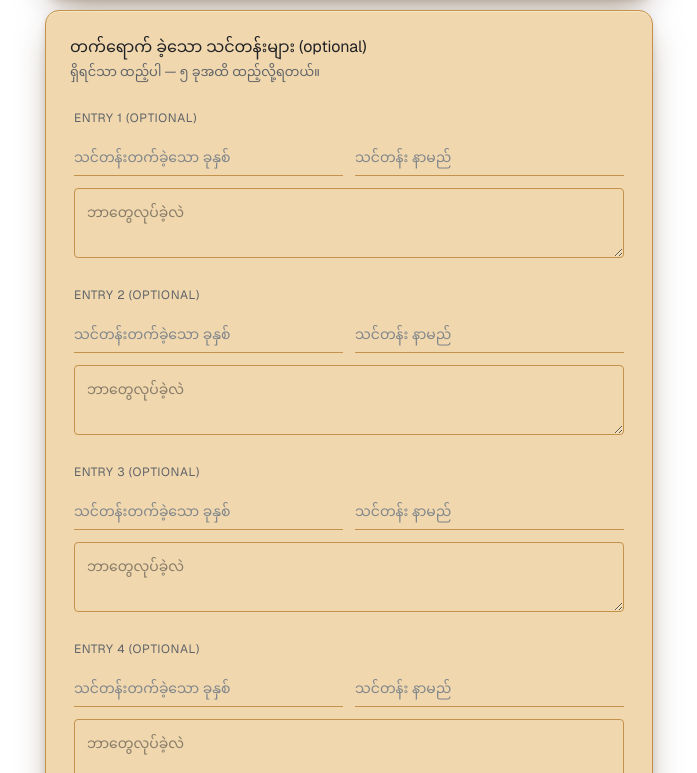
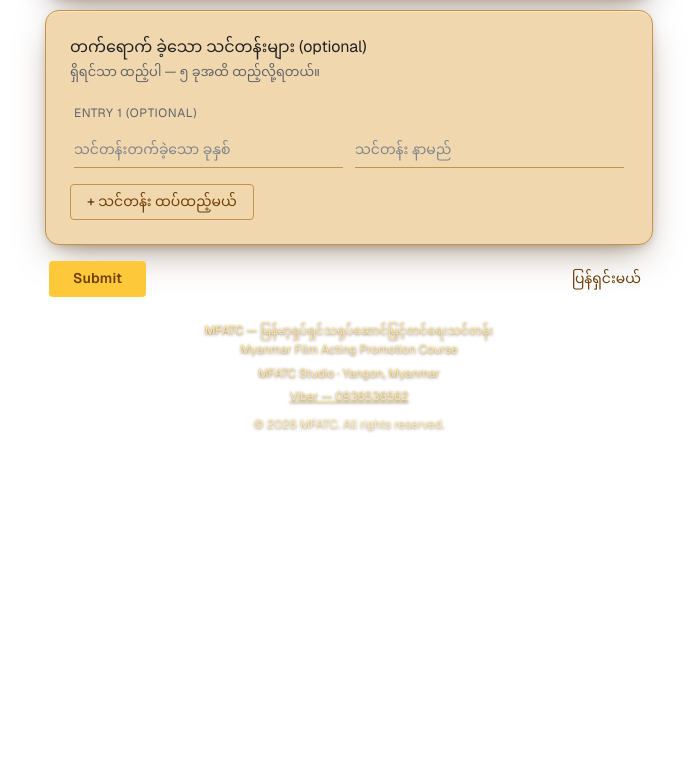
Before and after one commit to Brilliant-Dev-Studio/mfatc-media, a Next.js app: page / in a window 1280 px wide. Shown: the part 3467-4240 px from the top of the page, without its empty margins (291-988 px from the left). After the commit the page ends 3941 px from the top, so only its background shows below. Built offline with nearby package versions, Linux system fonts and the light colour scheme.

Commit message:
fix:update

```diff
--- a/app/admin/AdminDashboard.tsx
+++ b/app/admin/AdminDashboard.tsx
@@ -277,7 +277,6 @@ function Detail({ sub }: { sub: Submission }) {
                       <span className="text-xs text-muted">{e.period}</span>
                     </div>
                     <div className="text-xs text-muted">{e.organization}</div>
-                    {e.description && <p className="mt-1.5 text-xs">{e.description}</p>}
                   </li>
                 ))}
               </ul>
--- a/app/admin/print/page.tsx
+++ b/app/admin/print/page.tsx
@@ -130,7 +130,6 @@ function TalentPage({ sub }: { sub: Submission }) {
                   <span className="mag-exp-title">{e.title || "—"}</span>
                   {e.organization ? <> · {e.organization}</> : null}
                   {e.period ? <span className="mag-exp-period"> · {e.period}</span> : null}
-                  {e.description && <div className="mag-exp-desc">{e.description}</div>}
                 </li>
               ))}
             </ul>
--- a/app/api/submissions/route.ts
+++ b/app/api/submissions/route.ts
@@ -145,7 +145,6 @@ export async function POST(request: Request) {
       title: String(e?.title ?? "").trim(),
       organization: String(e?.organization ?? "").trim(),
       period: String(e?.period ?? "").trim(),
-      description: String(e?.description ?? "").trim(),
     })),
   });
 
--- a/app/page.tsx
+++ b/app/page.tsx
@@ -71,7 +71,7 @@ type PhotoState =
   | { status: "error"; preview: string; message: string };
 
 
-const EMPTY_EXP: ExperienceEntry = { title: "", organization: "", period: "", description: "" };
+const EMPTY_EXP: ExperienceEntry = { title: "", organization: "", period: "" };
 
 export default function FormPage() {
   const [name, setName] = useState("");
@@ -93,9 +93,7 @@ export default function FormPage() {
   const [nrcBack, setNrcBack] = useState<PhotoState>(null);
   const [portraits, setPortraits] = useState<PhotoState[]>([null, null, null, null]);
   const [artStatement, setArtStatement] = useState("");
-  const [experience, setExperience] = useState<ExperienceEntry[]>(() =>
-    Array.from({ length: 5 }, () => ({ ...EMPTY_EXP })),
-  );
+  const [experience, setExperience] = useState<ExperienceEntry[]>(() => [{ ...EMPTY_EXP }]);
 
   const [busy, setBusy] = useState(false);
   const [errors, setErrors] = useState<string[]>([]);
@@ -167,7 +165,7 @@ export default function FormPage() {
     setNrcBack((prev) => { revokePreview(prev); return null; });
     setPortraits((prev) => { prev.forEach(revokePreview); return [null, null, null, null]; });
     setArtStatement("");
-    setExperience(Array.from({ length: 5 }, () => ({ ...EMPTY_EXP })));
+    setExperience([{ ...EMPTY_EXP }]);
     setErrors([]);
   }
 
@@ -216,7 +214,7 @@ export default function FormPage() {
       nrcBack: nrcBackKey,
       portraits: portraitKeys as string[],
       artStatement: artStatement.trim(),
-      experience: experience.filter((x) => x.title || x.period || x.description),
+      experience: experience.filter((x) => x.title || x.period),
     };
     try {
       const res = await fetch("/api/submissions", {
@@ -628,9 +626,22 @@ export default function FormPage() {
           <div className="mt-3 flex flex-col gap-3">
             {experience.map((exp, idx) => (
               <div key={idx} className="px-1 pt-2 pb-1">
-                <span className="text-xs uppercase tracking-wider text-muted">
-                  Entry {idx + 1} (optional)
-                </span>
+                <div className="flex items-center justify-between">
+                  <span className="text-xs uppercase tracking-wider text-muted">
+                    Entry {idx + 1} (optional)
+                  </span>
+                  {experience.length > 1 && (
+                    <button
+                      type="button"
+                      onClick={() =>
+                        setExperience((prev) => prev.filter((_, i) => i !== idx))
+                      }
+                      className="gf-btn-text"
+                    >
+                      ဖျက်မယ်
+                    </button>
+                  )}
+                </div>
                 <div className="mt-3 grid gap-3 sm:grid-cols-2">
                   <input
                     placeholder="သင်တန်းတက်ခဲ့သော ခုနှစ်"
@@ -644,16 +655,18 @@ export default function FormPage() {
                     onChange={(e) => updateExp(idx, { title: e.target.value })}
                     className="gf-input"
                   />
-                  <textarea
-                    placeholder="ဘာတွေလုပ်ခဲ့လဲ"
-                    rows={2}
-                    value={exp.description}
-                    onChange={(e) => updateExp(idx, { description: e.target.value })}
-                    className="gf-textarea sm:col-span-2"
-                  />
                 </div>
               </div>
             ))}
+            {experience.length < 5 && (
+              <button
+                type="button"
+                onClick={() => setExperience((prev) => [...prev, { ...EMPTY_EXP }])}
+                className="gf-btn-outline self-start"
+              >
+                + သင်တန်း ထပ်ထည့်မယ်
+              </button>
+            )}
           </div>
         </Question>
 
--- a/lib/types.ts
+++ b/lib/types.ts
@@ -2,7 +2,7 @@ export type ExperienceEntry = {
   title: string;
   organization: string;
   period: string;
-  description: string;
+  description?: string;
 };
 
 export type Submission = {
```
